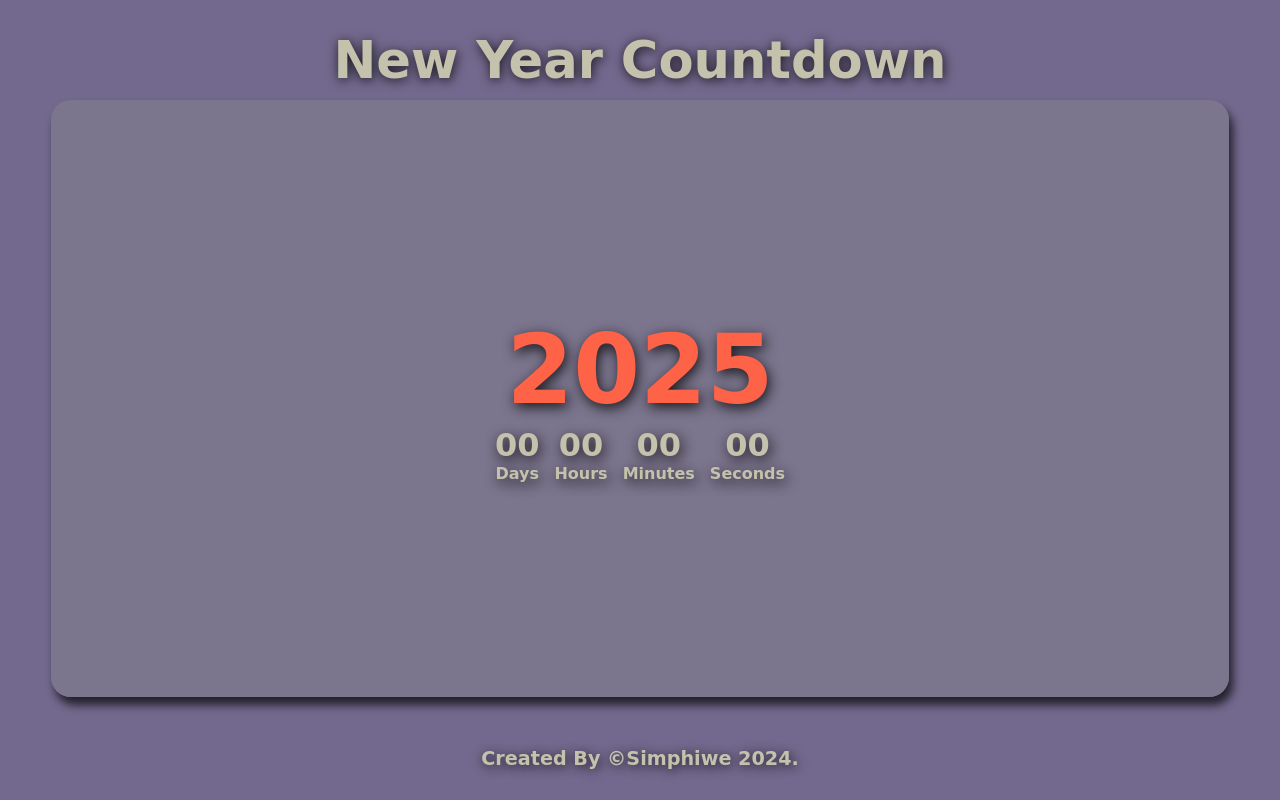
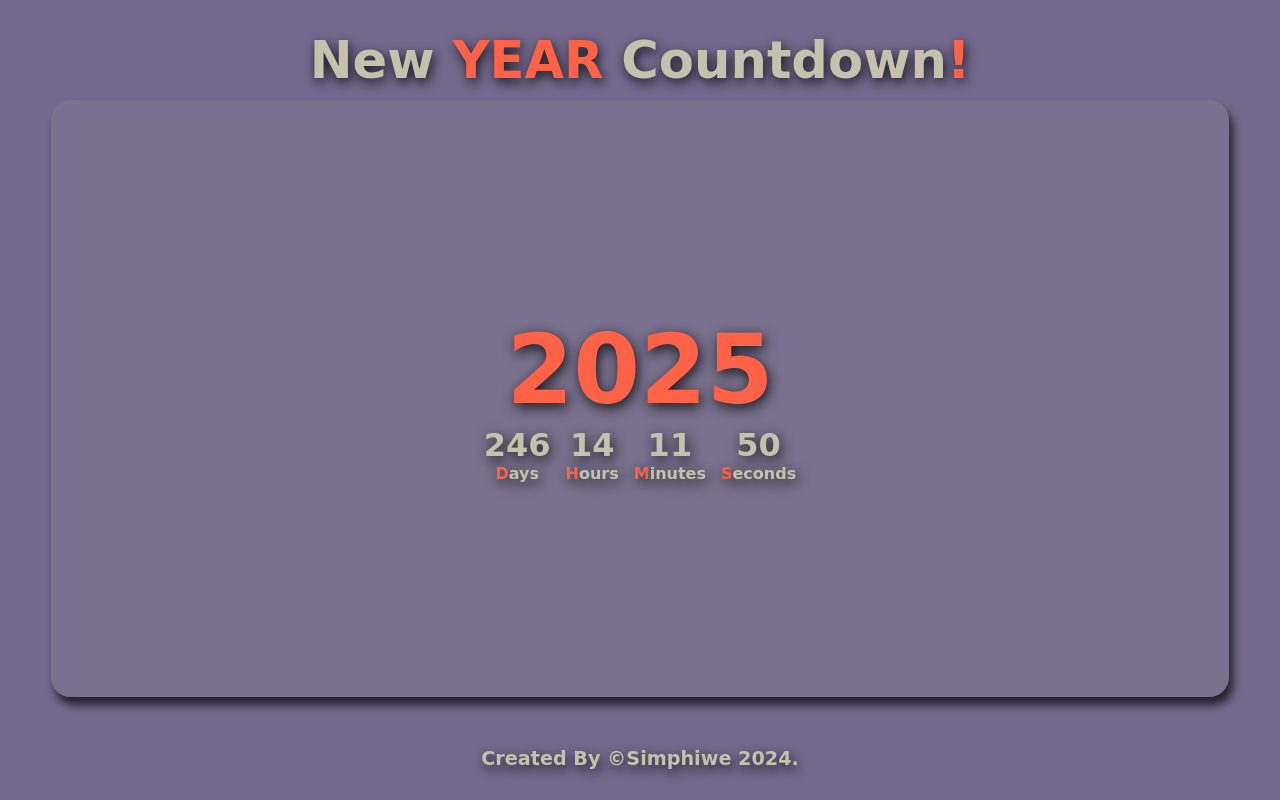
Before and after one commit to DeeBest/new-year-countdown, a plain HTML site: page index.html in a window 1280 px wide. Drawn offline with Linux system fonts and the light colour scheme; a web font is replaced by a local one.

Commit message:
created countdown function

```diff
--- a/index.css
+++ b/index.css
@@ -24,7 +24,7 @@ footer {
 header,
 footer {
   text-align: center;
-  text-shadow: 1px 1.5px 12px rgba(0, 0, 0, 0.8);
+  text-shadow: 2px 4px 12px rgba(0, 0, 0, 0.8);
   padding: 10px 5px;
 }
 header {
@@ -47,7 +47,7 @@ footer {
   justify-content: center;
   align-items: center;
   min-width: 95%;
-  background-color: hsla(256, 9%, 51%, 0.9);
+  background-color: hsla(256, 9%, 51%, 0.6);
   padding: 60px 20px;
   border: none;
   outline: none;
--- a/index.html
+++ b/index.html
@@ -10,27 +10,36 @@
   </head>
   <body>
     <header>
-      <h1>New Year Countdown</h1>
+      <h1>
+        New <span style="color: tomato">YEAR</span> Countdown<span
+          style="color: tomato"
+          >!</span
+        >
+      </h1>
     </header>
     <main>
       <div id="container">
-        <p id="year">2024</p>
+        <p id="year"></p>
         <div id="counters-div">
           <div class="counter-container" id="days-container">
             <p class="counter" id="days-counter">00</p>
-            <p class="counter-text">Days</p>
+            <p class="counter-text"><span style="color: tomato">D</span>ays</p>
           </div>
           <div class="counter-container" id="hours-container">
             <p class="counter" id="hours-counter">00</p>
-            <p class="counter-text">Hours</p>
+            <p class="counter-text"><span style="color: tomato">H</span>ours</p>
           </div>
           <div class="counter-container" id="minutes-container">
             <p class="counter" id="minutes-counter">00</p>
-            <p class="counter-text">Minutes</p>
+            <p class="counter-text">
+              <span style="color: tomato">M</span>inutes
+            </p>
           </div>
           <div class="counter-container" id="seconds-container">
             <p class="counter" id="seconds-counter">00</p>
-            <p class="counter-text">Seconds</p>
+            <p class="counter-text">
+              <span style="color: tomato">S</span>econds
+            </p>
           </div>
         </div>
       </div>
--- a/index.js
+++ b/index.js
@@ -4,4 +4,42 @@ const footerParagraph = document.getElementById('footer-paragraph');
 footerParagraph.textContent = `Created By \xA9Simphiwe ${currentYear}.`;
 
 const year = document.getElementById('year');
-year.textContent = new Date().getFullYear() + 1;
+year.textContent = currentYear + 1;
+
+const daysCounter = document.getElementById('days-counter');
+
+const hoursCounter = document.getElementById('hours-counter');
+
+const minutesCounter = document.getElementById('minutes-counter');
+
+const secondsCounter = document.getElementById('seconds-counter');
+
+const newYearDate = new Date(`Jan 1 ${currentYear + 1} 00:00:00`).getTime();
+
+updateCountdown();
+
+function updateCountdown() {
+  const currentTime = new Date().getTime();
+  const gap = newYearDate - currentTime;
+
+  const second = 1000;
+  const minute = second * 60;
+  const hour = minute * 60;
+  const day = hour * 24;
+
+  const remainingDays = Math.floor(gap / day);
+  daysCounter.textContent = remainingDays;
+
+  const remainingHours = Math.floor((gap % day) / hour);
+  hoursCounter.textContent = remainingHours;
+
+  const remainingMinutes = Math.floor((gap % hour) / minute);
+  minutesCounter.textContent = remainingMinutes;
+
+  const remainingSeconds = Math.floor((gap % minute) / second);
+  secondsCounter.textContent = remainingSeconds;
+
+  setTimeout(() => {
+    updateCountdown();
+  }, 1000);
+}
```
Also changed, not shown: 180807-015.jpg (added).
